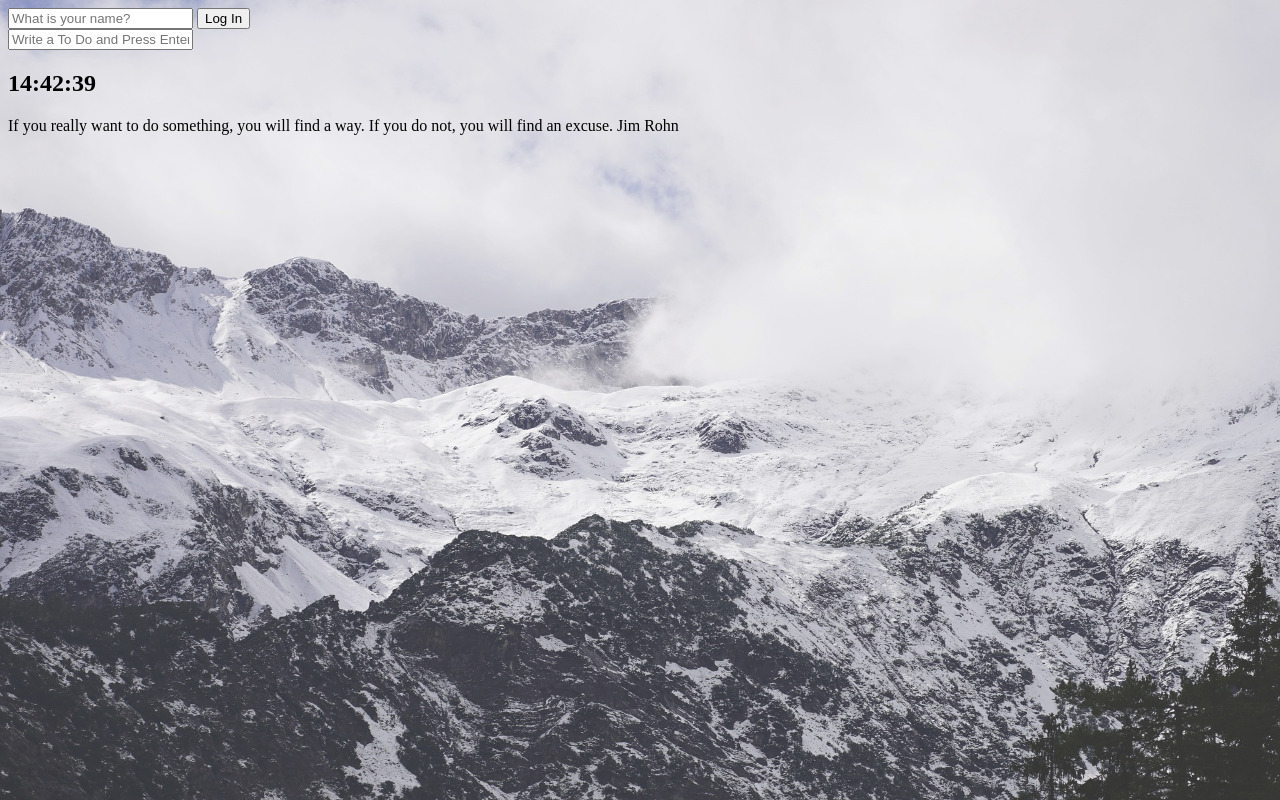
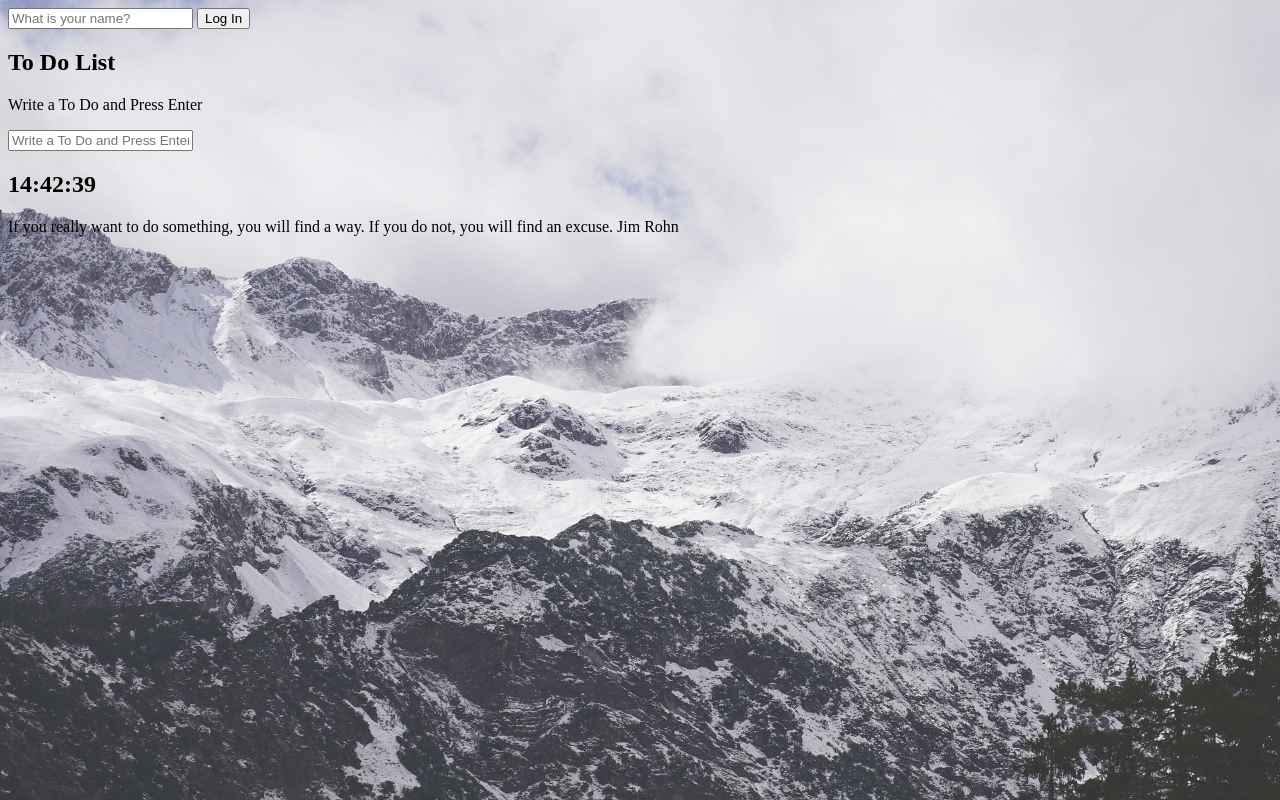
Before and after one commit to leeesurim/JavaScript-study, a plain HTML site: page momentum/index.html in a window 1280 px wide. Drawn offline with Linux system fonts and the light colour scheme.

Commit message:
study:JS

```diff
--- a/momentum/index.html
+++ b/momentum/index.html
@@ -14,9 +14,12 @@
         <button>Log In</button>
     </form>
     <h1 id="greeting" class="hidden"></h1>
+    <h2>To Do List</h2>
+    <p>Write a To Do and Press Enter</p>
     <form id="todo-form">
         <input type="text" placeholder="Write a To Do and Press Enter" required/>
     </form>
+
     <ul id="todo-list"></ul>
     <h2 id="clock"></h2>
     <div id="quote">
```
